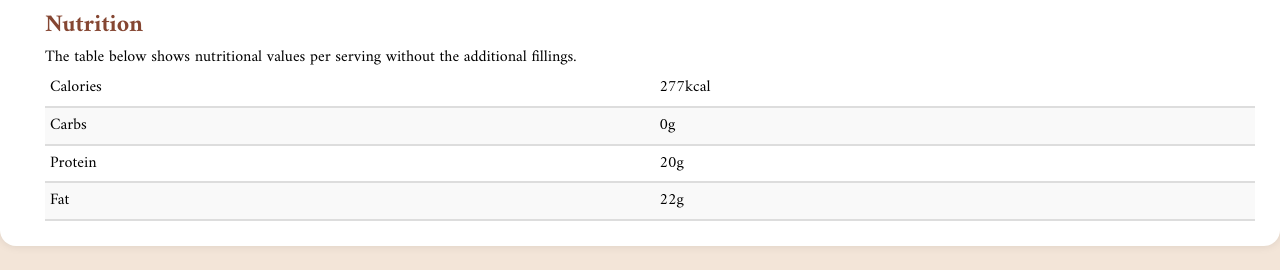
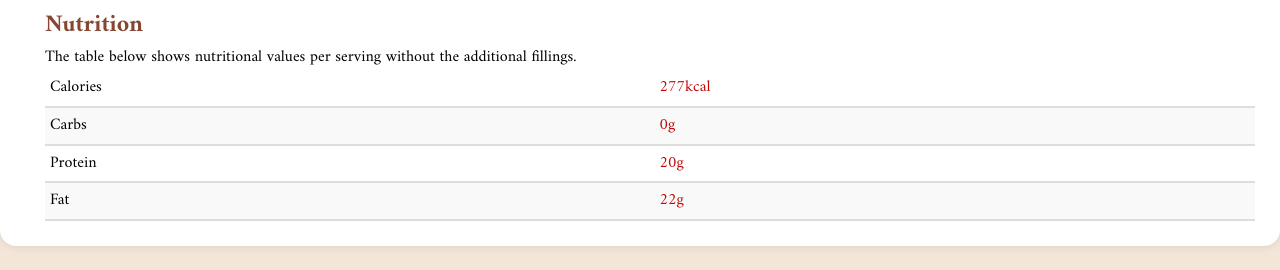
Before and after one commit to Pioneercode1/recipe-page-main, a plain HTML site: page index.html in a window 1280 px wide. Shown: the part 1439-1709 px from the top of the page. Drawn offline with Linux system fonts and the light colour scheme.

Commit message:
Finish the style of the page

```diff
--- a/style.css
+++ b/style.css
@@ -96,6 +96,10 @@ table tr:nth-child(even) {
     background-color: #f9f9f9;
 }
 
+table td:nth-child(2) {
+    color: rgb(194, 9, 9);
+}
+
 table tr:hover {
     background-color: #f1f1f1;
 }
```
